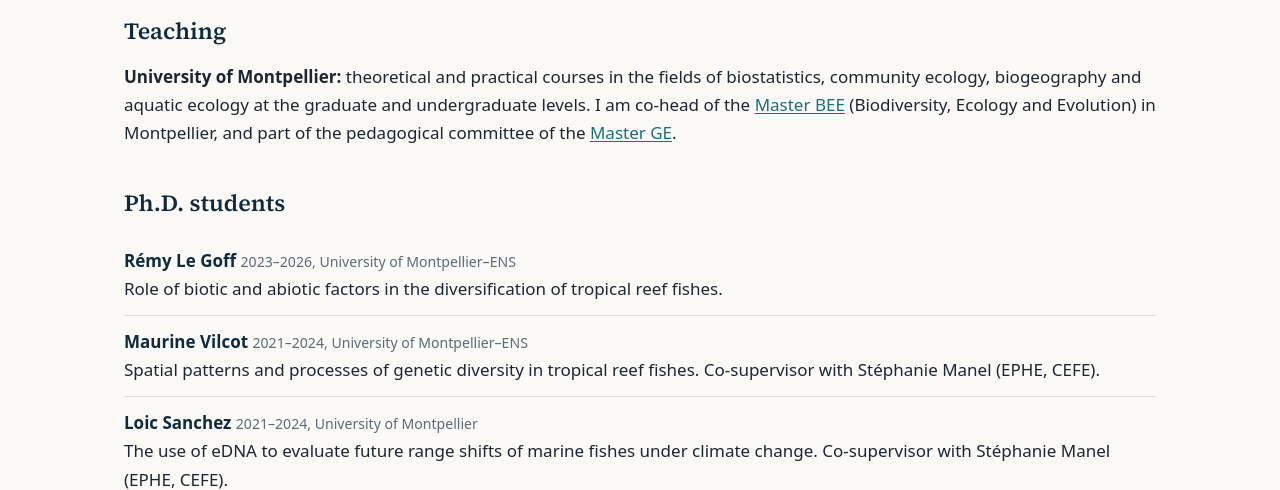
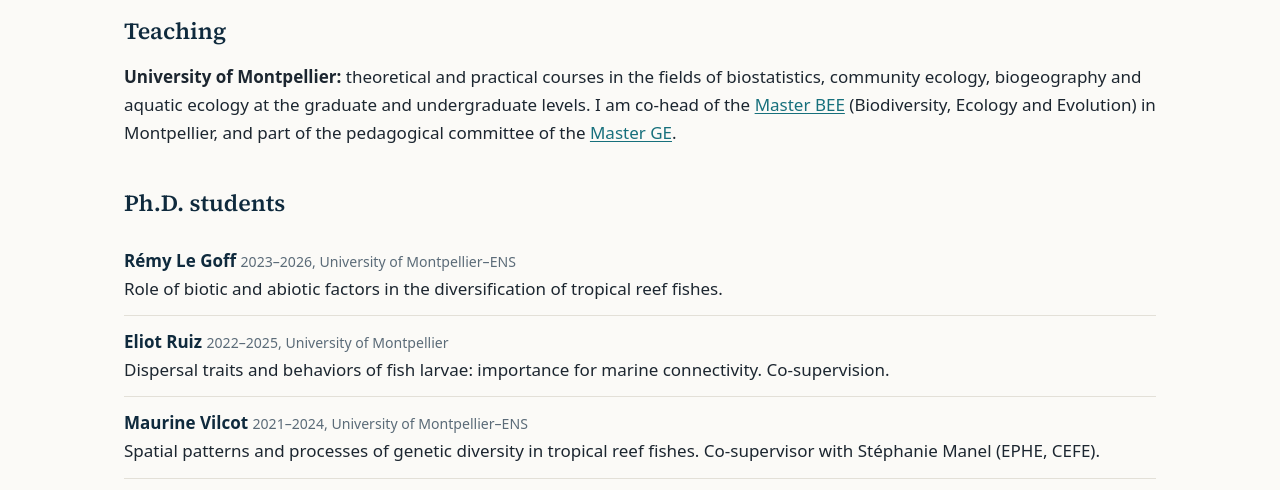
Before and after one commit to fableprieur/fableprieur.github.io, a plain HTML site: page teaching.html in a window 1280 px wide. Shown: the part 296-786 px from the top of the page. Drawn offline with Linux system fonts and the light colour scheme.

Commit message:
Teaching: add PhD of Eliot Ruiz
Co-Authored-By: Claude Opus 5.5 <noreply@anthropic.com>
Claude-Session: https://claude.ai/code/session_01KeGJPfi4L6z3jw1TV6tP5p

```diff
--- a/teaching.html
+++ b/teaching.html
@@ -39,6 +39,7 @@
 <section>
   <h2>Ph.D. students</h2>
   <ul class="people"><li><span class="who">Rémy Le Goff</span> <span class="when-sm">2023–2026, University of Montpellier–ENS</span><br>Role of biotic and abiotic factors in the diversification of tropical reef fishes.</li>
+<li><span class="who">Eliot Ruiz</span> <span class="when-sm">2022–2025, University of Montpellier</span><br>Dispersal traits and behaviors of fish larvae: importance for marine connectivity. Co-supervision.</li>
 <li><span class="who">Maurine Vilcot</span> <span class="when-sm">2021–2024, University of Montpellier–ENS</span><br>Spatial patterns and processes of genetic diversity in tropical reef fishes. Co-supervisor with Stéphanie Manel (EPHE, CEFE).</li>
 <li><span class="who">Loic Sanchez</span> <span class="when-sm">2021–2024, University of Montpellier</span><br>The use of eDNA to evaluate future range shifts of marine fishes under climate change. Co-supervisor with Stéphanie Manel (EPHE, CEFE).</li>
 <li><span class="who">Théophile Mouton</span> <span class="when-sm">2020–2023</span><br>Temporal dynamics of river macroinvertebrate assemblages under global changes. Co-supervisor with Sylvain Dolédec (University of Lyon).</li>
```
